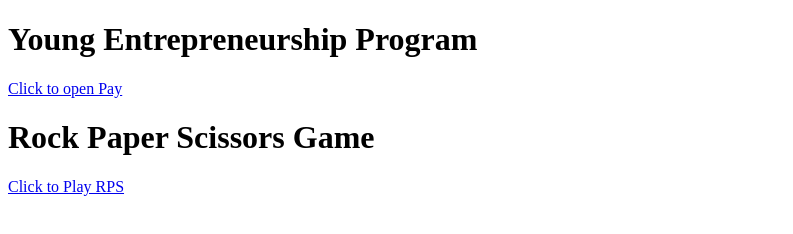
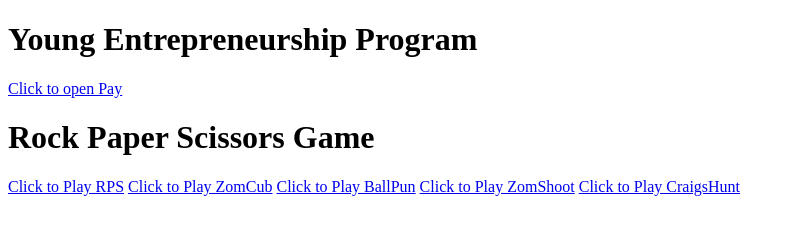
Before and after one commit to mukund-jagannath/YEP, a plain HTML site: page index.html in a window 1280 px wide. Shown: the whole page, without its empty margins (0-793 px from the left). Drawn offline with Linux system fonts and the light colour scheme.

Commit message:
Update index.html

```diff
--- a/index.html
+++ b/index.html
@@ -13,5 +13,9 @@
     <h1>Rock Paper Scissors Game</h1>
 
     <a href="Rock Paper Scissors final v01.html">Click to Play RPS</a>
+    <a href="Zombie Cube after tut 2 3.html">Click to Play ZomCub</a>
+    <a href="Rock Paper Scissors final v01.html">Click to Play BallPun</a>
+    <a href="Rock Paper Scissors final v01.html">Click to Play ZomShoot</a>
+    <a href="Rock Paper Scissors final v01.html">Click to Play CraigsHunt</a>
 </body>
 </html>
```
